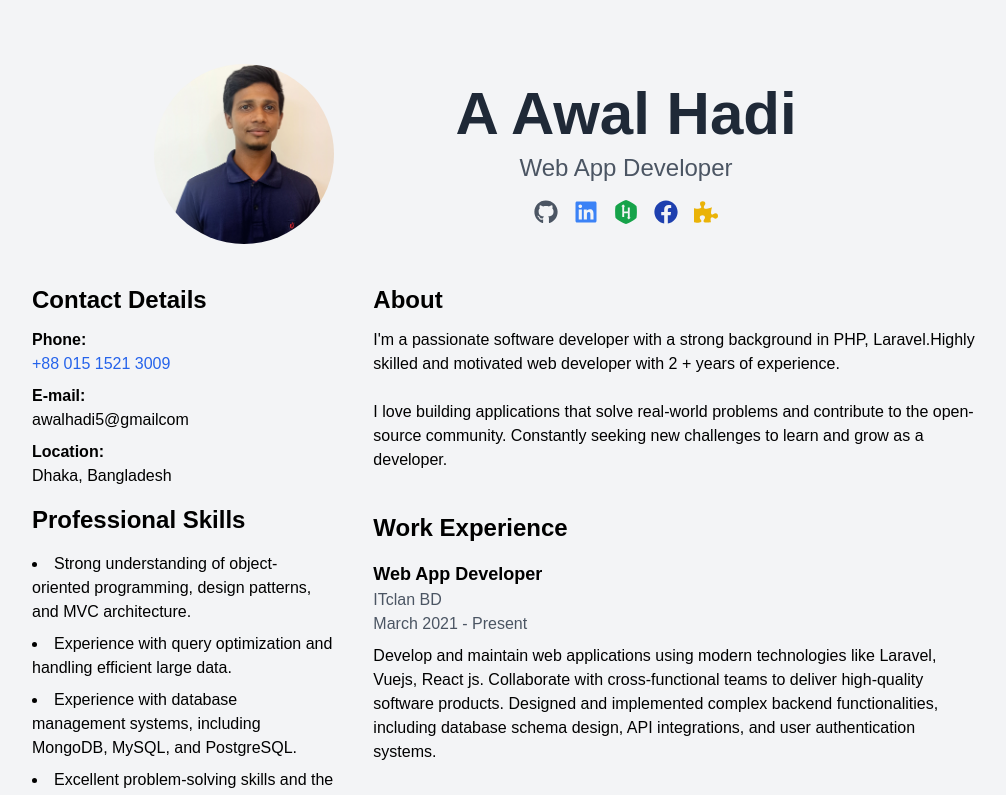
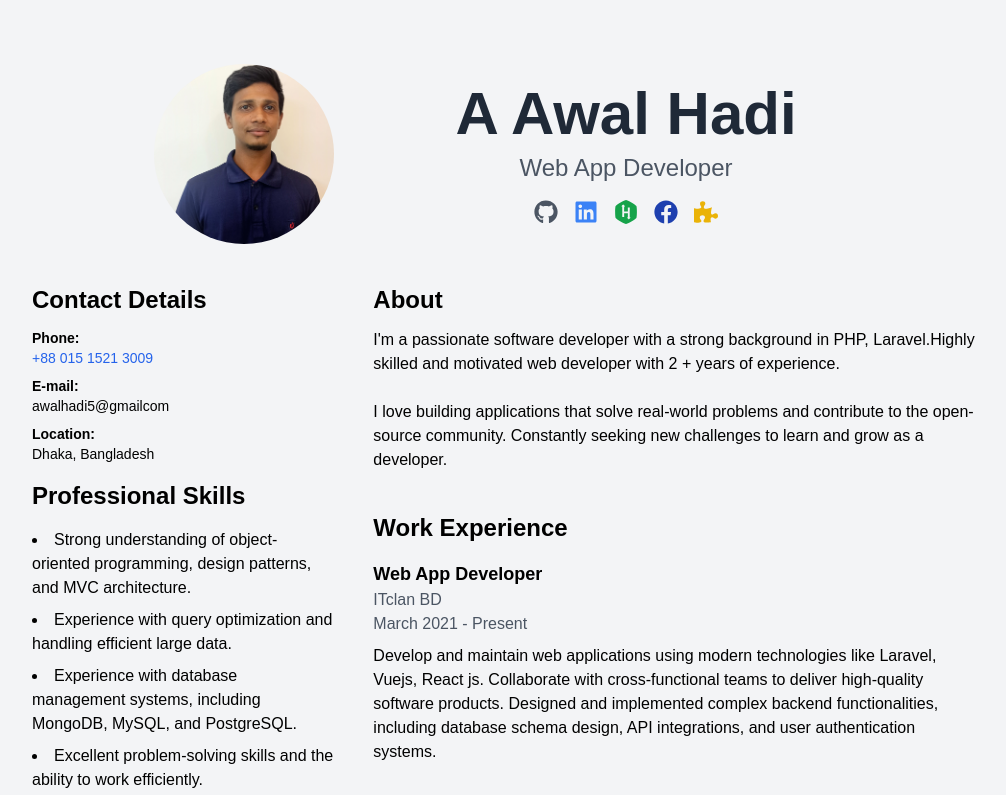
Before and after one commit to awalhadi/nextjs-portfolio, a Next.js app: page / in a window 1280 px wide. Shown: the top 795 px of the page, without its empty margins (136-1142 px from the left). Built offline with nearby package versions, Linux system fonts and the light colour scheme.

Commit message:
fixed contact error

```diff
--- a/components/Contact.js
+++ b/components/Contact.js
@@ -1,10 +1,10 @@
-import React from 'react'
+import React from "react";
 
 const Contact = () => {
   return (
     <section className="mb-4">
       <h2 className="text-2xl font-semibold mb-3">Contact Details</h2>
-            <ul>
+      <ul className="text-sm">
         <li className="mb-2">
           <strong className="mr-1">Phone: </strong>
           <a href="tel:+821023456789" className="text-blue-600 block">
@@ -23,7 +23,7 @@ const Contact = () => {
         </li>
       </ul>
     </section>
-  )
-}
+  );
+};
 
-export default Contact
+export default Contact;
```
Lines whose indentation alone changed are shown as unchanged.
